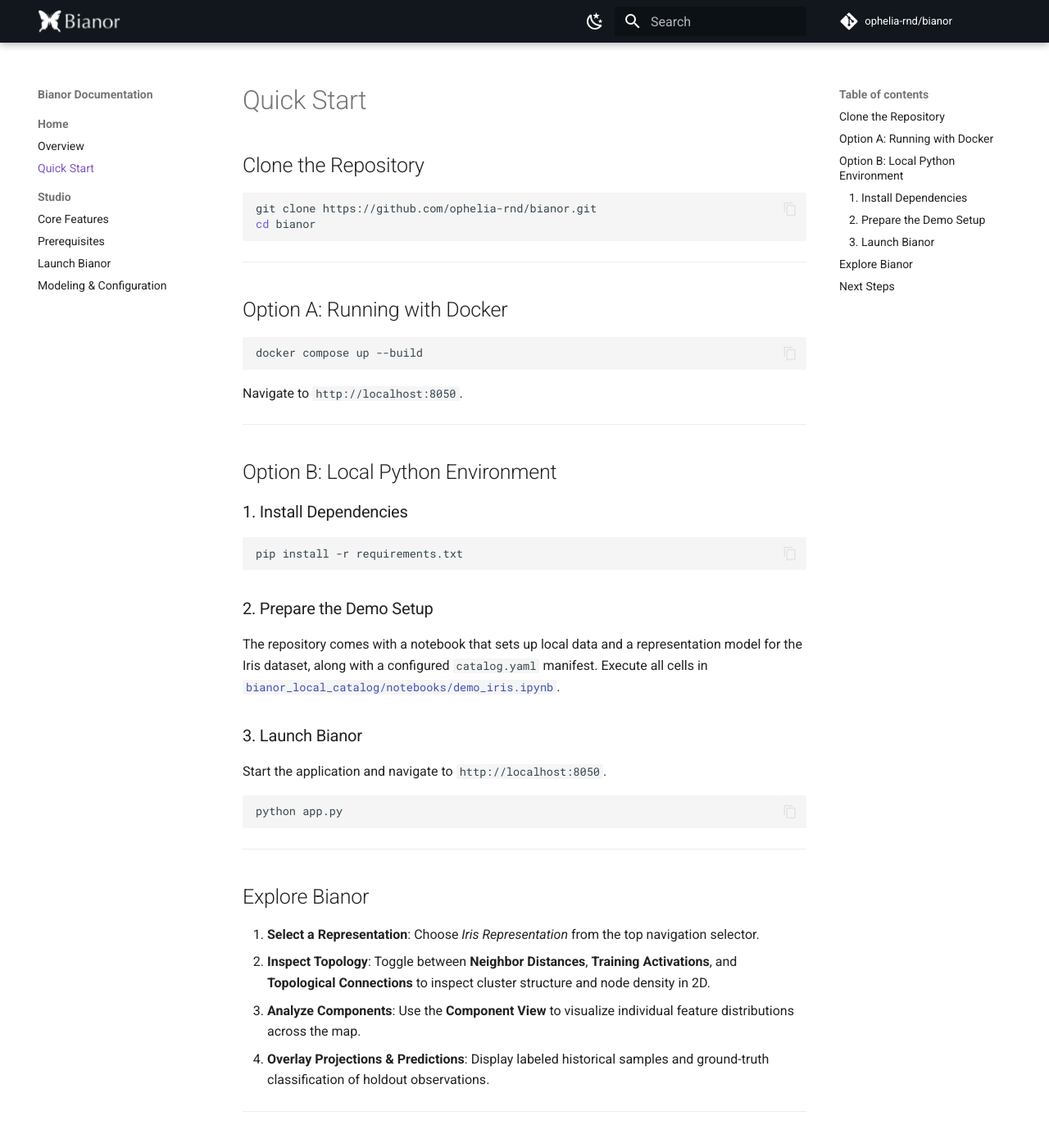
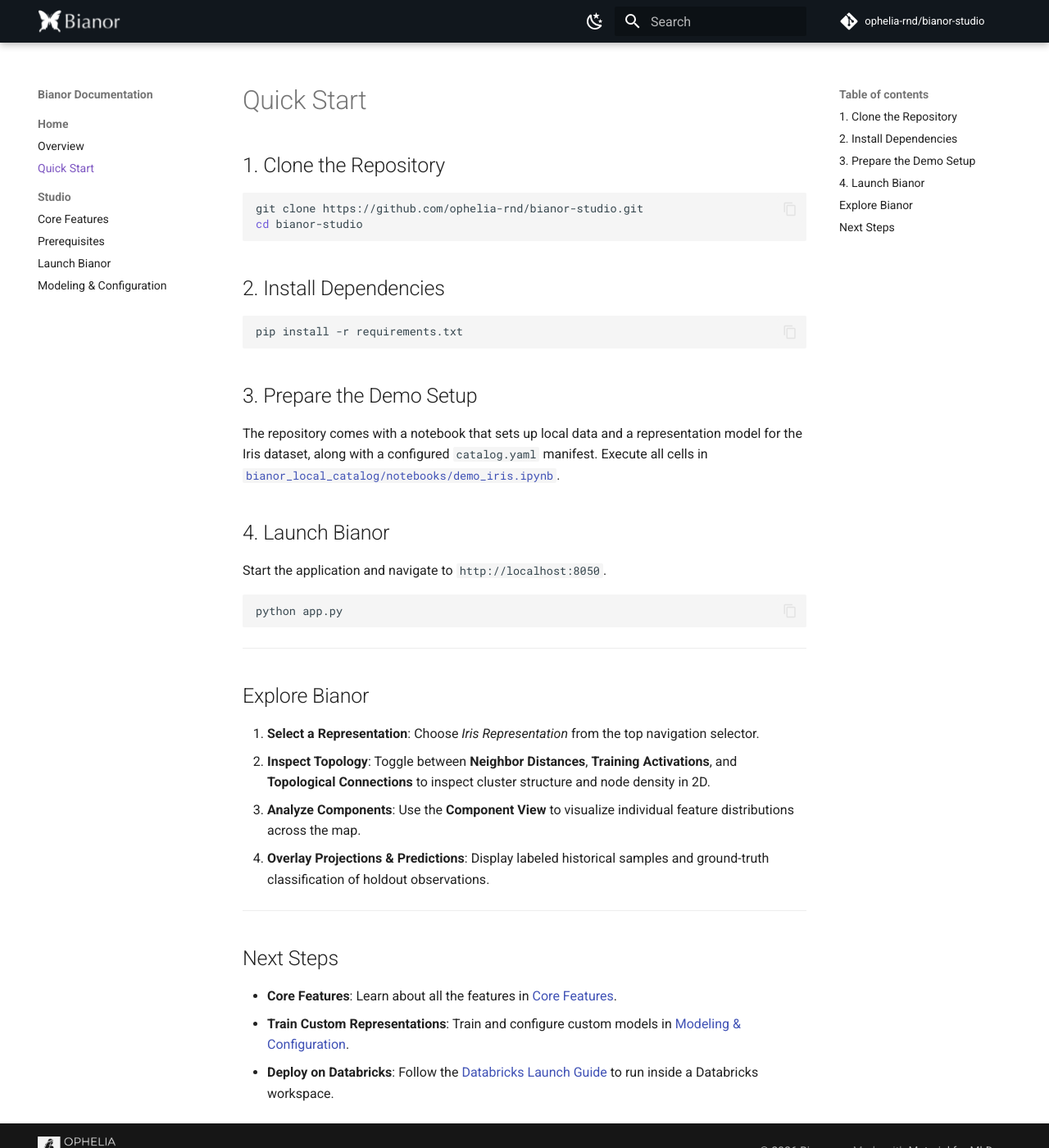
Before and after one commit to ophelia-rnd/bianor-studio, an MkDocs documentation site: the page built from docs/quickstart.md, in a window 1280 px wide and 1400 px high. Shown: the whole window at 82% size. Built offline with MkDocs 1.6.1 and Material for MkDocs 9.7.7, drawn with Linux system fonts in a browser that asks for light colours; comment, search, counter and statistics services are not loaded.

Commit message:
Update documentation

````diff
--- a/docs/quickstart.md
+++ b/docs/quickstart.md
@@ -1,37 +1,23 @@
 # Quick Start
 
-## Clone the Repository
+## 1. Clone the Repository
 
 ```bash
-git clone https://github.com/ophelia-rnd/bianor.git
-cd bianor
+git clone https://github.com/ophelia-rnd/bianor-studio.git
+cd bianor-studio
 ```
 
----
-
-## Option A: Running with Docker
-
-```bash
-docker compose up --build
-```
-
-Navigate to `http://localhost:8050`.
-
----
-
-## Option B: Local Python Environment
-
-### 1. Install Dependencies
+## 2. Install Dependencies
 
 ```bash
 pip install -r requirements.txt
 ```
 
-### 2. Prepare the Demo Setup
+## 3. Prepare the Demo Setup
 
-The repository comes with a notebook that sets up local data and a representation model for the Iris dataset, along with a configured `catalog.yaml` manifest. Execute all cells in [`bianor_local_catalog/notebooks/demo_iris.ipynb`](https://github.com/ophelia-rnd/bianor/blob/main/bianor_local_catalog/notebooks/demo_iris.ipynb).
+The repository comes with a notebook that sets up local data and a representation model for the Iris dataset, along with a configured `catalog.yaml` manifest. Execute all cells in [`bianor_local_catalog/notebooks/demo_iris.ipynb`](https://github.com/ophelia-rnd/bianor-studio/blob/main/bianor_local_catalog/notebooks/demo_iris.ipynb).
 
-### 3. Launch Bianor
+## 4. Launch Bianor
 
 Start the application and navigate to `http://localhost:8050`.
 
--- a/mkdocs.yml
+++ b/mkdocs.yml
@@ -4,8 +4,8 @@ site_author: Máté Balogh
 site_url: https://bianor.ophelia-rnd.dev
 copyright: "&copy; 2026 Bianor"
 
-repo_name: ophelia-rnd/bianor
-repo_url: https://github.com/ophelia-rnd/bianor
+repo_name: ophelia-rnd/bianor-studio
+repo_url: https://github.com/ophelia-rnd/bianor-studio
 
 theme:
   name: material
````
Also changed, not shown: docs/index.md (+1 -1 lines), docs/individual/launch.md (+3 -3 lines), docs/individual/modeling.md (+1 -1 lines), docs/individual/prerequisites.md (+2 -2 lines).
